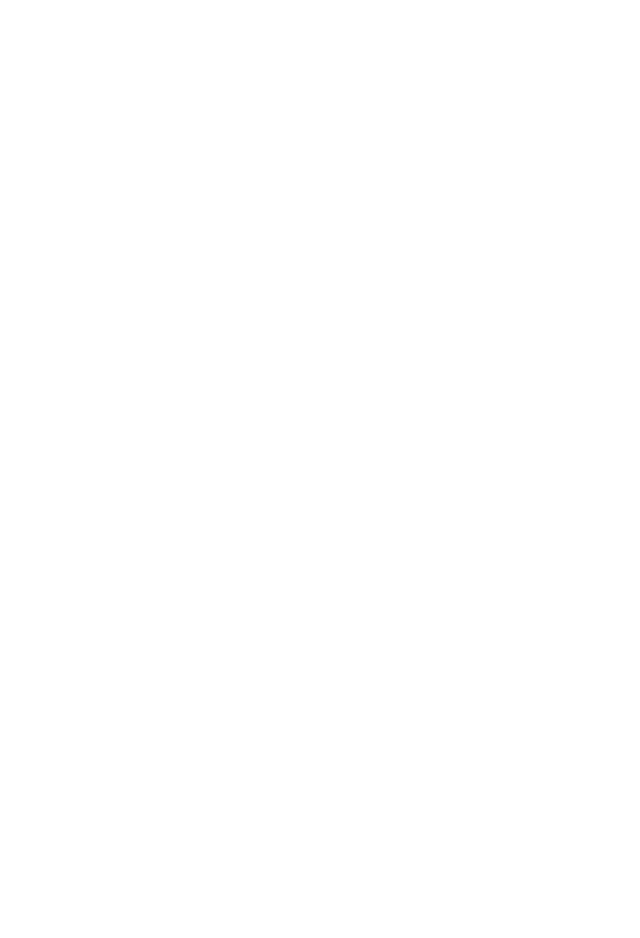
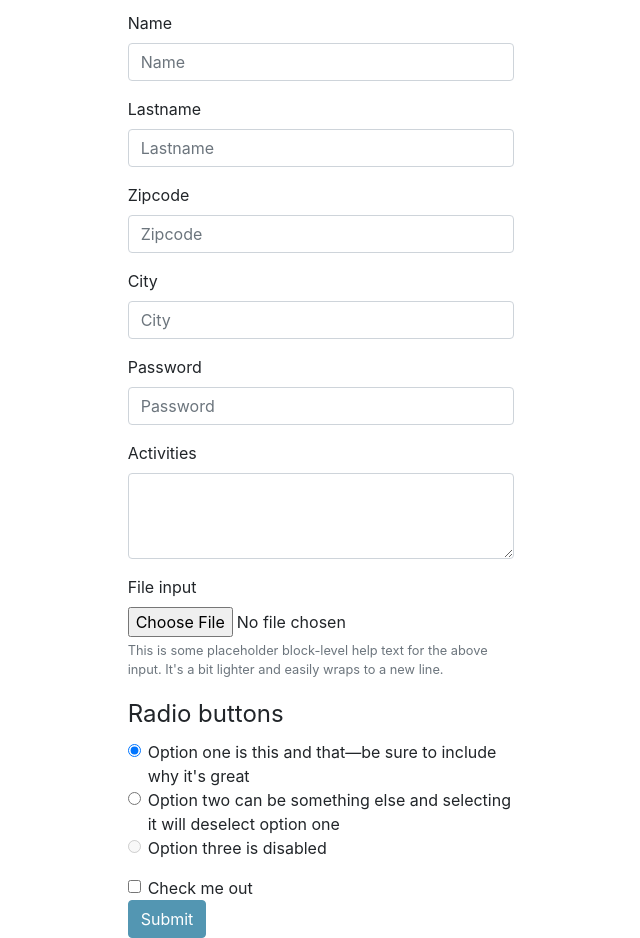
Before and after one commit to alexchvt/my-coach-app, an Angular app: page /admin in a window 1280 px wide. Before the commit this address led to /. Shown: the part 200-1138 px from the top of the page, without its empty margins (319-959 px from the left). Before the commit the page ends 800 px from the top, so only its background shows below. Built offline with nearby package versions, Linux system fonts and the light colour scheme.

Commit message:
Add admin component and form to send coach

```diff
--- a/angular.json
+++ b/angular.json
@@ -130,5 +130,10 @@
       }
     }
   },
-  "defaultProject": "my-coach-app"
+  "defaultProject": "my-coach-app",
+  "schematics": {
+    "@schematics/angular:component": {
+      "styleext": "scss"
+    }
+  }
 }
--- /dev/null
+++ b/src/app/admin/admin.component.html
@@ -0,0 +1,62 @@
+<div class="container-fluid">
+<form class=" col-xl-4 offset-xl-4">
+  <div class="form-group">
+    <label>Name</label>
+    <input type="name" class="form-control" id="exampleInputEmail1" aria-describedby="emailHelp" placeholder="Name">
+    <!-- <small id="emailHelp" class="form-text text-muted">We'll never share your email with anyone else.</small> -->
+  </div>
+  <div class="form-group">
+    <label>Lastname</label>
+    <input type="lastname" class="form-control" placeholder="Lastname">
+  </div>
+  <div class="form-group">
+    <label>Zipcode</label>
+    <input type="zipcode" class="form-control" placeholder="Zipcode">
+  </div>
+  <div class="form-group">
+    <label>City</label>
+    <input type="city" class="form-control" placeholder="City">
+  </div>
+  <div class="form-group">
+    <label for="exampleInputPassword1">Password</label>
+    <input type="password" class="form-control" id="exampleInputPassword1" placeholder="Password">
+  </div>
+  <div class="form-group">
+    <label for="exampleTextarea">Activities</label>
+    <textarea class="form-control" id="exampleTextarea" rows="3"></textarea>
+  </div>
+  <div class="form-group">
+    <label for="exampleInputFile">File input</label>
+    <input type="file" class="form-control-file" id="exampleInputFile" aria-describedby="fileHelp">
+    <small id="fileHelp" class="form-text text-muted">This is some placeholder block-level help text for the above input. It's a bit lighter and easily wraps to a new line.</small>
+  </div>
+  <fieldset class="form-group">
+    <legend>Radio buttons</legend>
+    <div class="form-check">
+      <label class="form-check-label">
+        <input type="radio" class="form-check-input" name="optionsRadios" id="optionsRadios1" value="option1" checked>
+        Option one is this and that&mdash;be sure to include why it's great
+      </label>
+    </div>
+    <div class="form-check">
+    <label class="form-check-label">
+        <input type="radio" class="form-check-input" name="optionsRadios" id="optionsRadios2" value="option2">
+        Option two can be something else and selecting it will deselect option one
+      </label>
+    </div>
+    <div class="form-check disabled">
+    <label class="form-check-label">
+        <input type="radio" class="form-check-input" name="optionsRadios" id="optionsRadios3" value="option3" disabled>
+        Option three is disabled
+      </label>
+    </div>
+  </fieldset>
+  <div class="form-check">
+    <label class="form-check-label">
+      <input type="checkbox" class="form-check-input">
+      Check me out
+    </label>
+  </div>
+  <button type="submit" class="btn btn-primary">Submit</button>
+</form>
+</div>
--- /dev/null
+++ b/src/app/admin/admin.component.scss
@@ -0,0 +1,5 @@
+@import "../../styles.scss";
+
+form {
+   padding-top: 2rem;
+}
--- /dev/null
+++ b/src/app/admin/admin.component.ts
@@ -0,0 +1,15 @@
+import { Component, OnInit } from '@angular/core';
+
+@Component({
+  selector: 'app-admin',
+  templateUrl: './admin.component.html',
+  styleUrls: ['./admin.component.scss']
+})
+export class AdminComponent implements OnInit {
+
+  constructor() { }
+
+  ngOnInit() {
+  }
+
+}
--- a/src/app/app-routing.module.ts
+++ b/src/app/app-routing.module.ts
@@ -4,10 +4,12 @@
 import { CoachesComponent } from './coaches/coaches.component';
 import { CoachComponent } from './coach/coach.component';
 import { AgendaComponent } from './agenda/agenda.component';
+import { AdminComponent } from './admin/admin.component';
 
 const routes : Routes = [
   {path: 'coaches', component: CoachesComponent, data: { title: 'Coaches'}},
   {path: 'agenda', component: AgendaComponent, data: { title: 'Agenda'}},
+  {path: 'admin', component: AdminComponent, data: { title: 'Admin'}},
   {path: 'coaches/:id', component: CoachComponent, data: { title: 'Coach Profile'}},
   {path: '', redirectTo: '/coaches', pathMatch: 'full'},
 
--- a/src/app/app.module.ts
+++ b/src/app/app.module.ts
@@ -16,6 +16,7 @@
 import { CoachsService } from '../shared/coachs.service';
 import { LoginComponent } from './login/login.component';
 import { UserService } from 'src/shared/user.service';
+import { AdminComponent } from './admin/admin.component';
 
 @NgModule({
   declarations: [
@@ -27,6 +28,7 @@
     MenuMainComponent,
     SearchcoachesPipe,
     LoginComponent,
+    AdminComponent,
   ],
   imports: [
     BrowserModule,
--- a/src/app/menu-main/menu-main.component.html
+++ b/src/app/menu-main/menu-main.component.html
@@ -11,7 +11,7 @@
   <ul class="nav nav-pills nav-fill mr-auto mt-2 mt-lg-0">
     <li class="nav-item"><a class="nav-link" routerLink="/home" href="#">Home</a></li>
     <li class="nav-item"><a class="nav-link" routerLink="/coaches">Coaches</a></li>
-    <li class="nav-item"><a class="nav-link" routerLink="/agenda">Agenda</a></li>
+    <li class="nav-item"><a class="nav-link" routerLink="/admin">Admin</a></li>
     <li> <form class="form-inline my-2 my-lg-0">
       <input class="form-control mr-sm-2" type="search" placeholder="Search" aria-label="Search" [(ngModel)]="searchContent" [ngModelOptions]="{standalone: true}">
       <button class="btn btn-outline-primary my-2 my-sm-0" type="submit" (click)="sendSearch()">Search</button>
```
Also changed, not shown: 1 other file (tests, documents, lock files or other folders).
